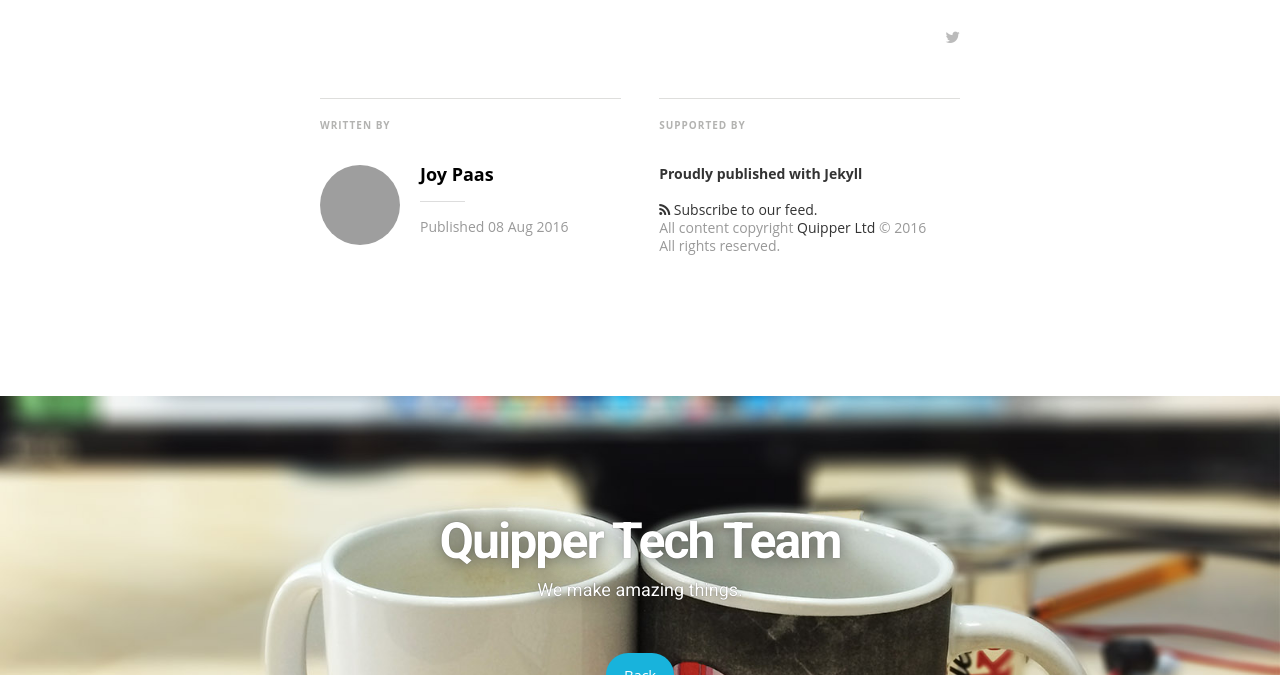
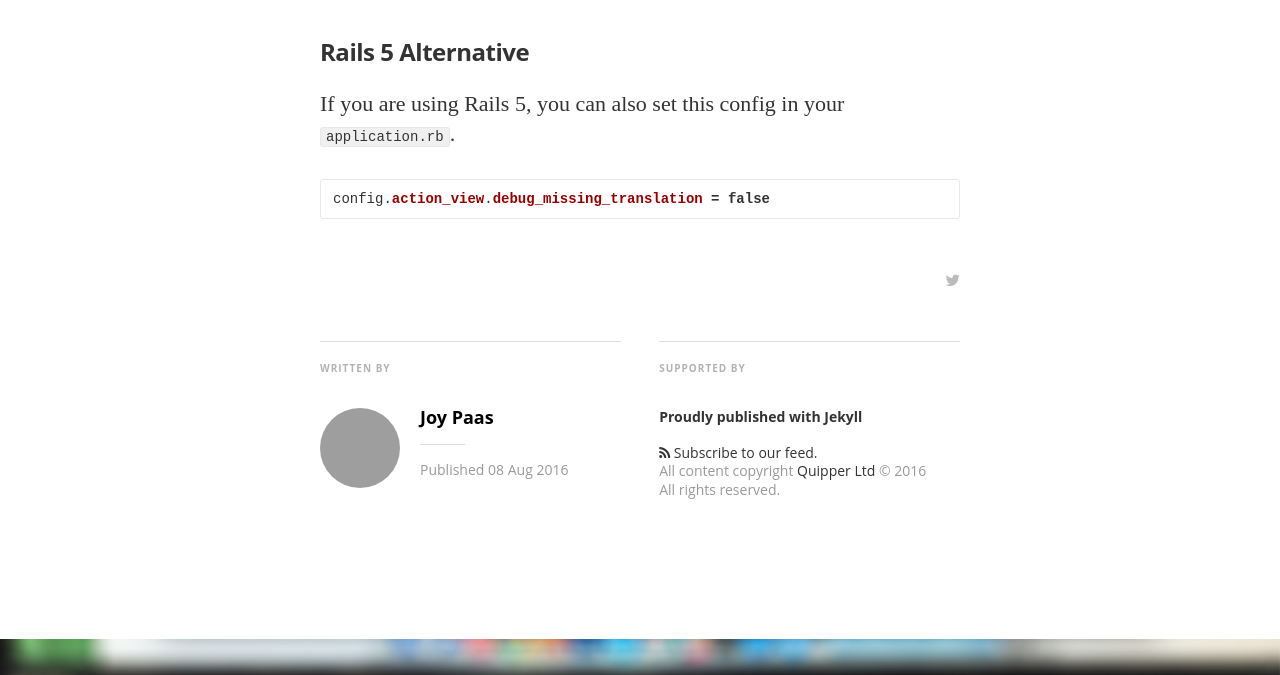
Before and after one commit to tamatamvan/quipper.github.io, a Jekyll site: the page built from _posts/2016-08-08-how-missing-translations-in-rails-can-mess-with-your-markup.markdown, in a window 1280 px wide and 900 px high, scrolled down 3260 px, cut to the strip 225-900 px from the top of the window. Built offline with Jekyll 4.4.1, drawn with Linux system fonts in a browser that asks for light colours; nearby versions of some CDN libraries; some web fonts are replaced; comment, search, counter and statistics services are not loaded; grey boxes are pictures that could not be loaded.

Commit message:
Add alternative solution for Rails 5

````diff
--- a/_posts/2016-08-08-how-missing-translations-in-rails-can-mess-with-your-markup.markdown
+++ b/_posts/2016-08-08-how-missing-translations-in-rails-can-mess-with-your-markup.markdown
@@ -51,3 +51,11 @@ __The fix__
 After applying the simple fix, the images showed as expected!
 
 ![](https://cloud.githubusercontent.com/assets/3772828/17467365/191cc510-5d50-11e6-9a3e-5136f6c3a2c7.png)
+
+### Rails 5 Alternative
+
+If you are using Rails 5, you can also set this config in your `application.rb`.
+
+```ruby
+config.action_view.debug_missing_translation = false
+```
````
